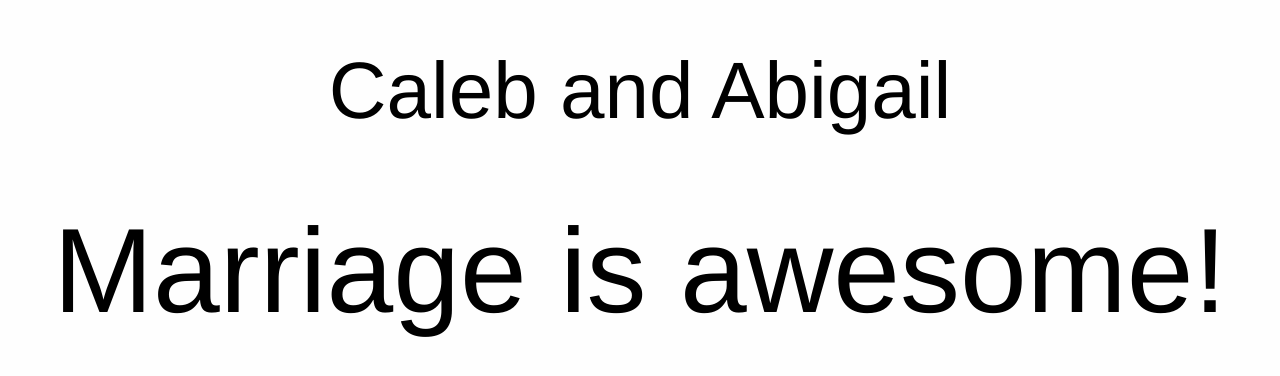
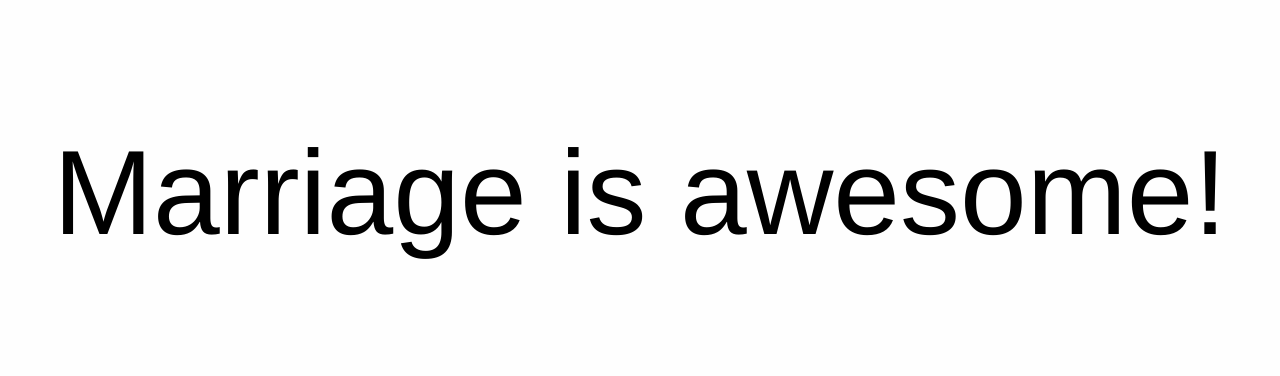
Before and after one commit to TehShrike/duffwedding.com, a plain HTML site: page index.html in a window 1280 px wide. Shown: the part 208-584 px from the top of the page. Drawn offline with Linux system fonts and the light colour scheme.

Commit message:
Hide the names for now

```diff
--- a/index.html
+++ b/index.html
@@ -7,7 +7,7 @@
 		<link href="style.css" rel="stylesheet" type="text/css" />
 	</head>
 	<body>
-		<div class=name>Caleb and Abigail</div>
+		<!--<div class=name>Andrew and Lydia</div>-->
 		<div id="time-left"></div>
 	</body>
 	<script src="index.js"></script>
```
